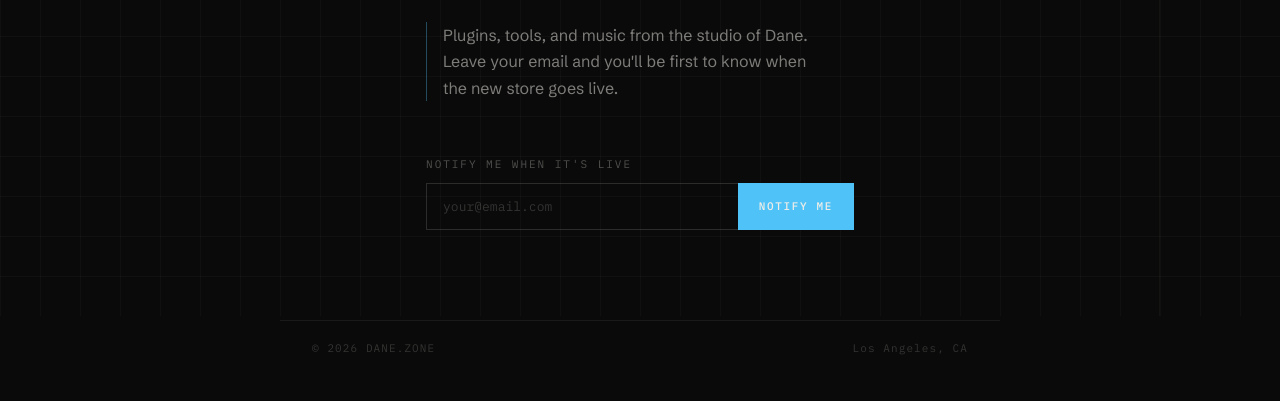
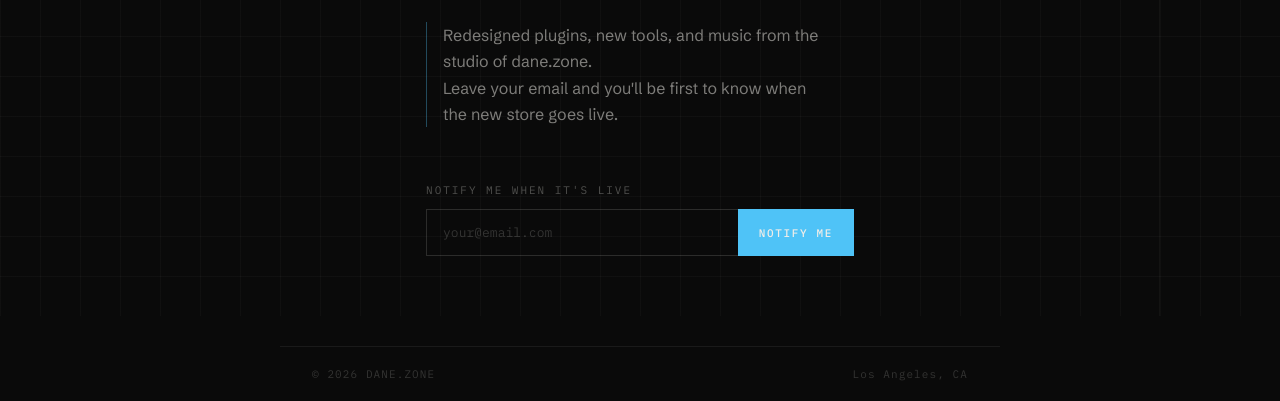
Before and after one commit to dane-zone/landing, a plain HTML site: page index.html in a window 1280 px wide. Shown: the part 484-885 px from the top of the page. Before the commit the page ends 859 px from the top, so only its background shows below. Drawn offline with Linux system fonts and the light colour scheme.

Commit message:
Update index.html
Fix copy

```diff
--- a/index.html
+++ b/index.html
@@ -260,7 +260,7 @@
       <p class="eyebrow">New store incoming</p>
       <h1>Something<br><em>new</em><br>is loading.</h1>
       <p class="descriptor">
-        Plugins, tools, and music from the studio of Dane.<br>
+        Redesigned plugins, new tools, and music from the studio of dane.zone.<br>
         Leave your email and you'll be first to know when the new store goes live.
       </p>
 
```
